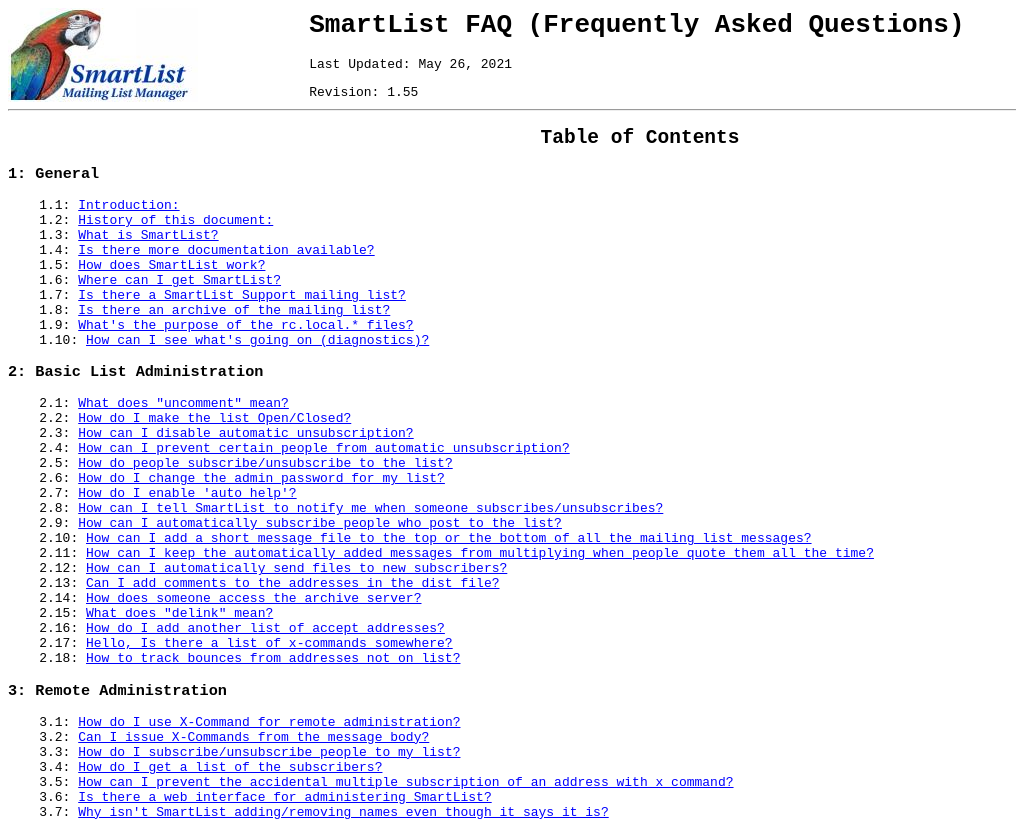
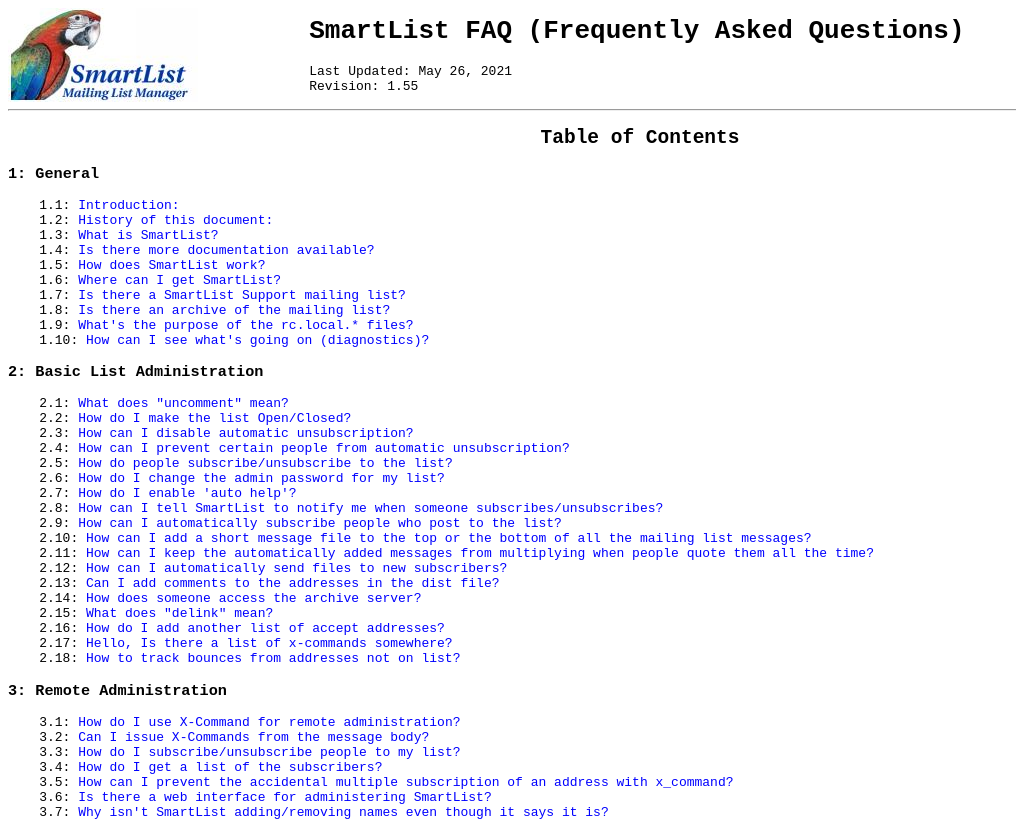
Before and after one commit to zhilianghu/SmartList_FAQ, a plain HTML site: page index.html in a window 1280 px wide. Shown: the top 823 px of the page, without its empty margins (0-1016 px from the left). Drawn offline with Linux system fonts and the light colour scheme.

Commit message:
Update index.html

```diff
--- a/index.html
+++ b/index.html
@@ -7,6 +7,7 @@
  <META NAME="keywords" CONTENT="SmartList,Frequently Asked Questions,FAQ">
  <style>
   BODY,TD,P { font-family:monospace; }
+  A { text-decoration:none; }
  </style>
 </head>
 
@@ -18,8 +19,7 @@
 <img border=0 src="SMlogo.jpg" alt="SmartList Mailing List Management Software" style='margin-right:15px'></a>
 </td><td align="left">
 <h1>SmartList FAQ (Frequently Asked Questions)</h1>
-Last Updated: May 26, 2021
-<p>
+Last Updated: May 26, 2021<br>
 Revision: 1.55
 </td></tr></table>
 <hr>
```
